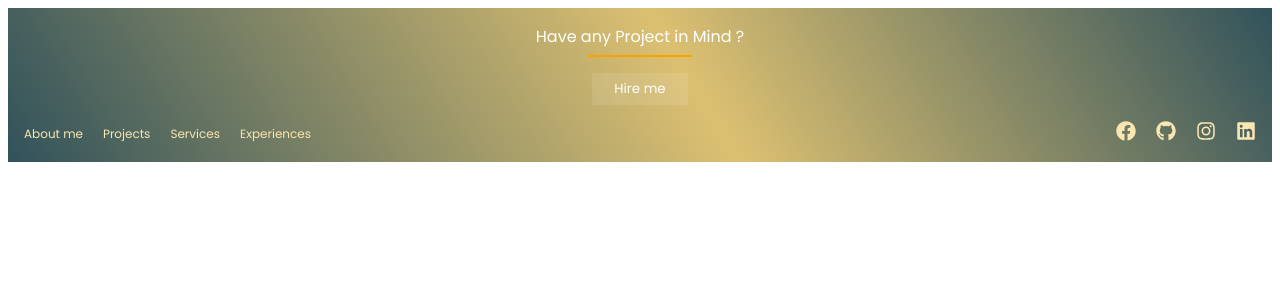
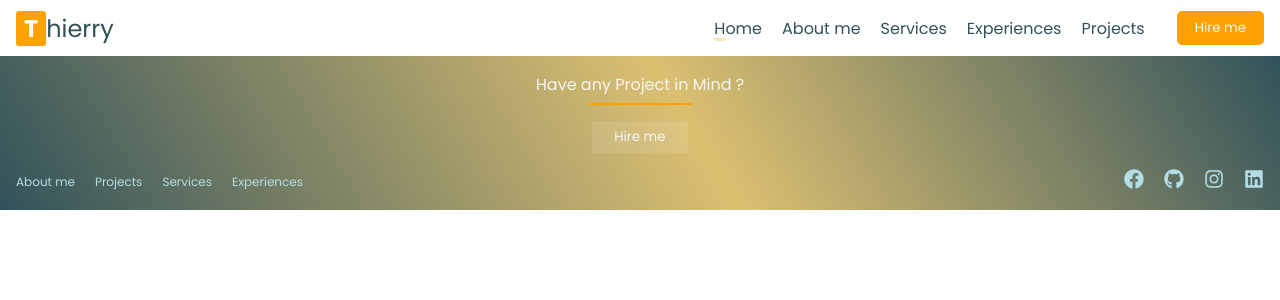
Before and after one commit to CREDO23/thierrybakera, a React (Vite) app: page / in a window 1280 px wide. Shown: the top 300 px of the page. Built offline with nearby package versions, Linux system fonts and the light colour scheme.

Commit message:
feat : add header

```diff
--- a/src/App.jsx
+++ b/src/App.jsx
@@ -1,12 +1,16 @@
 import { useState } from 'react'
 import Footer from './components/Footer'
+import Header from './components/Header'
 import './styles/css/index.css'
 
 function App() {
   const [count, setCount] = useState(0)
 
   return (
+    <>
+        <Header/>
   <Footer/>
+    </>
   )
 }
 
--- /dev/null
+++ b/src/components/Header.jsx
@@ -0,0 +1,31 @@
+import { useState } from "react";
+import logo from '../assets/thierry.png'
+
+export default function () {
+
+    const [currentLink , setCurrentLink] = useState(0)
+    const navLikns = ['Home' , 'About me' , 'Services' , 'Experiences', 'Projects']
+
+    const handleActiveLink = (index) => {
+        console.log(currentLink)
+        setCurrentLink(index)
+    }
+
+  return (
+    <header>
+        {/* <img src={logo} alt="thierry" srcset="" /> */}
+        <div className="logo">
+            <span className="first-letter">T</span>
+            <span >hierry</span>
+        </div>
+        <div>
+        <ul>
+          {
+            navLikns.map((link , index) => <li key={index} onClick={() => handleActiveLink(index)} className={currentLink == index ? 'active' : ''}>{link}</li>)
+          }
+      </ul>
+      <button>Hire me</button>
+        </div>
+    </header>
+  );
+}
--- a/src/styles/css/index.css
+++ b/src/styles/css/index.css
@@ -30,7 +30,7 @@ footer .hire-me-section > div div {
   background-color: #ffa101;
 }
 footer .hire-me-section > div span {
-  color: #ffffff;
+  color: #f5f5f5;
   font-size: 1rem;
 }
 @media only screen and (max-width: 500px) {
@@ -48,11 +48,11 @@ footer .hire-me-section button {
   height: 2rem;
   width: 6rem;
   border-radius: 4px;
-  color: #ffffff;
+  color: #f5f5f5;
 }
 footer .hire-me-section button:hover {
   background: transparent;
-  color: #ffffff;
+  color: #f5f5f5;
 }
 footer .hire-me-section button::after {
   content: "";
@@ -80,7 +80,7 @@ footer .hire-me-section button::before {
   z-index: 1;
   opacity: 0;
   transition: all 0.3s;
-  border: 1px solid #ffffff;
+  border: 1px solid #f5f5f5;
   transform: scaleX(1.5);
 }
 footer .hire-me-section button:hover::before {
@@ -114,50 +114,91 @@ footer .navigation-section ul {
 footer .navigation-section ul li {
   cursor: pointer;
   font-weight: light;
+  color: #b3dee5;
 }
-footer .navigation-section ul li:hover {
+footer .navigation-section ul li:hover, footer .navigation-section ul li:focus, footer .navigation-section ul li:active {
   color: #ffa101;
 }
 
-.btn {
+header {
+  width: 100%;
+  height: 3.5rem;
   display: flex;
   align-items: center;
+  justify-content: space-between;
+  background: white;
+  box-shadow: 0px 3px 5px rgba(0, 0, 0, 0.1);
+}
+header .logo {
+  display: flex;
+  align-items: flex-end;
+  font-size: 1.5rem;
+  margin: 1rem;
+  cursor: pointer;
+  color: #31525b;
+}
+header .logo .first-letter {
+  font-size: 1.5rem;
+  font-weight: bolder;
+  padding: 0 0.5rem;
+  background: #ffa101;
+  color: white;
+  border-radius: 3px;
+}
+header div {
+  display: flex;
+  align-items: center;
+  justify-content: space-around;
+}
+header div ul {
+  padding: 0;
+  margin: 1rem;
+  display: flex;
   justify-content: center;
-  cursor: pointer;
-  height: 40px;
-  width: 100px;
-  transition: all 0.3s ease-in-out;
+  align-items: center;
+  gap: 20px;
+  list-style-type: none;
+  font-size: 1rem;
+  color: #31525b;
   position: relative;
-  border: 1px solid white;
-  z-index: 0;
-  background: transparent;
-  color: white;
 }
-.btn:hover {
-  color: #ffa101;
-  border-color: #ffa101;
-  transition: 0s;
+@media only screen and (max-width: 500px) {
+  header div ul {
+    display: none;
+  }
 }
-.btn::after, .btn::before {
+header div ul .active::after {
   content: "";
   position: absolute;
-  background: #31525b;
-  z-index: -1;
-  transition: 0.8s;
+  bottom: 0;
+  left: 0;
+  height: 3px;
+  width: 12px;
+  background: #fae6b1;
+  border-radius: 2px;
 }
-.btn::before {
-  height: calc(100% + 2px);
-  width: 90%;
+header div ul li {
+  cursor: pointer;
+  font-weight: light;
+  color: #31525b;
 }
-.btn::after {
-  width: calc(100% + 2px);
-  height: 30px;
+header div ul li:hover, header div ul li:focus, header div ul li:active {
+  color: #ffa101;
 }
-.btn:hover::after {
-  height: 0px;
+header div button {
+  margin: 1rem;
+  padding: 0.3rem 1rem;
+  background: #ffa101;
+  color: #f5f5f5;
+  border: solid #ffa101 2px;
+  border-radius: 5px;
+  cursor: pointer;
+  transition: all 0.5s ease;
 }
-.btn:hover::before {
-  width: 0px;
+header div button:hover {
+  border: solid #ffa101 2px;
+  color: #ffa101;
+  background: transparent;
 }
 
 *,
@@ -167,4 +208,8 @@ footer .navigation-section ul li:hover {
   font-family: Poppins, "san-serif";
 }
 
+body {
+  margin: 0;
+}
+
 /*# sourceMappingURL=index.css.map */
--- a/src/styles/sass/_bases.scss
+++ b/src/styles/sass/_bases.scss
@@ -6,3 +6,7 @@
     box-sizing: border-box;
     font-family: Poppins , 'san-serif';
   }
+
+  body{
+    margin: 0;
+  }
--- a/src/styles/sass/_variables.scss
+++ b/src/styles/sass/_variables.scss
@@ -22,7 +22,7 @@ $colors: (
   secondary: (
     yellow: #fae6b1,
     blue: #b3dee5,
-    base: #ffffff,
+    base: #f5f5f5,
   ),
 );
 
--- a/src/styles/sass/layouts/_footer.scss
+++ b/src/styles/sass/layouts/_footer.scss
@@ -4,7 +4,6 @@
 
 footer {
   width: 100%;
-  //   background-color: clr(primary, blue);
   background: rgb(49, 82, 91);
   background: linear-gradient(
     239deg,
@@ -84,10 +83,7 @@ footer {
       li {
         cursor: pointer;
         font-weight: light;
-
-        &:hover {
-          color: clr(primary, yellow);
-        }
+        @include link-behavior(clr(secondary, blue) ,clr(primary, yellow) )
       }
     }
   }
--- a/src/styles/sass/layouts/_header.scss
+++ b/src/styles/sass/layouts/_header.scss
@@ -0,0 +1,98 @@
+@use "../mixins" as *;
+@use "../variables";
+@use "../functions" as *;
+
+header {
+  width: 100%;
+  height: 3.5rem;
+  display: flex;
+  align-items: center;
+  justify-content: space-between;
+  background: white;
+  box-shadow: 0px 3px 5px rgba(0,0,0, .1);
+
+//   img{
+//     width: 8rem;
+//     object-fit: cover;
+//     cursor: pointer;
+//   }
+
+.logo{
+    display: flex;
+    align-items: flex-end;
+    font-size: ft-sz(600);
+    margin: 1rem;
+    cursor: pointer;
+    color: clr(primary, blue);
+
+    .first-letter{
+        font-size: ft-sz(600);
+        font-weight: bolder;
+        padding: 0 .5rem;
+        background: clr(primary, yellow);
+        color: white;
+        border-radius: 3px;
+    }
+
+}
+
+  div {
+    display: flex;
+    align-items: center;
+    justify-content: space-around;
+
+
+    ul {
+      padding: 0;
+      margin: 1rem;
+      display: flex;
+      justify-content: center;
+      align-items: center;
+      gap: 20px;
+      list-style-type: none;
+      font-size: ft-sz(300);
+      color: clr(primary, blue);
+      position: relative;
+
+      @include mq(phone){
+        display: none;
+      }
+
+      .active{
+        &::after{
+            content: '';
+            position: absolute;
+            bottom: 0;
+            left: 0;
+            height: 3px;
+            width: 12px;
+            background:clr(secondary, yellow) ;
+            border-radius: 2px
+        }
+     }
+
+      li {
+        cursor: pointer;
+        font-weight: light;
+        @include link-behavior(clr(primary, blue) ,clr(primary, yellow) );
+      }
+    }
+
+    button{
+        margin: 1rem;
+        padding : 0.3rem 1rem;
+        background: clr(primary, yellow) ;
+        color : clr(secondary , base);
+        border: solid clr(primary, yellow) 2px ;
+        border-radius: 5px;
+        cursor: pointer;
+        transition: all 0.5s ease;
+
+        &:hover{
+            border: solid clr(primary, yellow) 2px ;
+            color :  clr(primary, yellow);
+            background: transparent;
+        }
+    }
+  }
+}
```
Also changed, not shown: src/styles/sass/_mixins.scss (+0 -15 lines), src/styles/sass/components/_button.scss (+0 -9 lines), src/assets/thierry.png (added), 1 other file (tests, documents, lock files or other folders).
